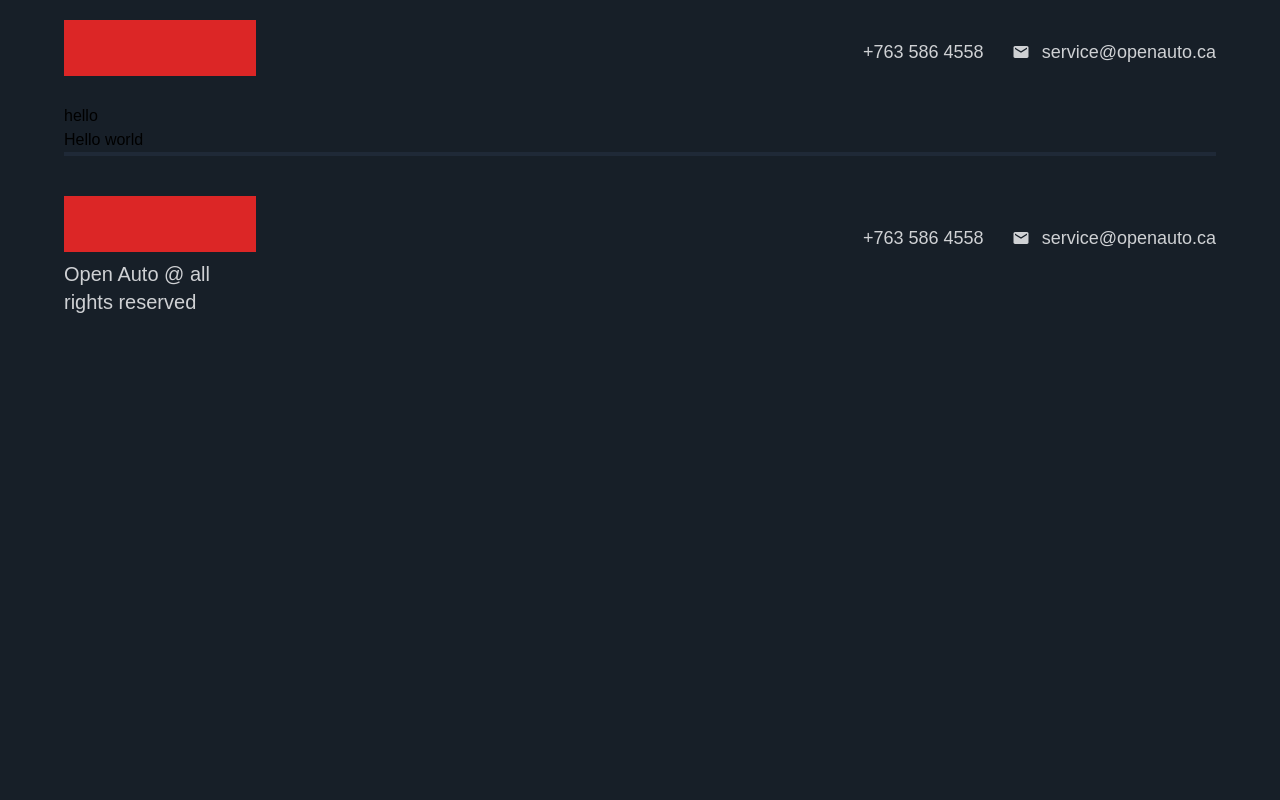
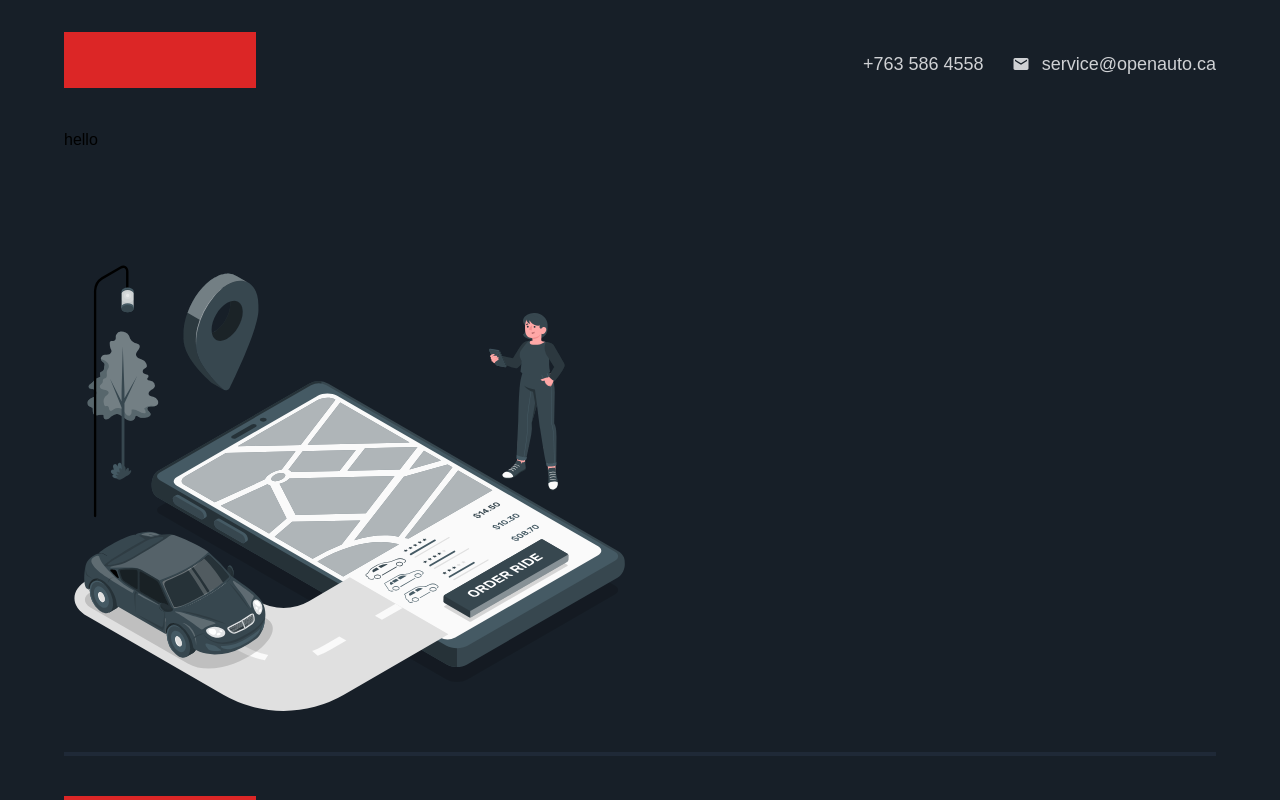
Before and after one commit to AbhiramKrishnaM/openauto-tsk, a React (Vite) app: page / in a window 1280 px wide. Shown: the top 800 px of the page. Built offline with nearby package versions, Linux system fonts and the light colour scheme; some icons are missing.

Commit message:
added asset added for info section

```diff
--- a/src/components/core/Navbar.jsx
+++ b/src/components/core/Navbar.jsx
@@ -2,7 +2,7 @@ import Contact from "@/components/core/Contact";
 
 function Navbar() {
   return (
-    <div className="flex items-center justify-between my-5">
+    <div className="flex items-center justify-between my-8">
       <div id="logo" className="h-14 w-1/6 bg-red-600 mb-2"></div>
 
       <div>
--- a/src/components/core/SocialLinks.jsx
+++ b/src/components/core/SocialLinks.jsx
@@ -11,7 +11,7 @@ function Social() {
 
   const Links = socialLinks.map((link) => {
     return (
-      <a href="/" className="text-xl ">
+      <a href="/" className="text-xl" key={link.id}>
         <Icon icon={link.icon} className="text-light" />
       </a>
     );
--- a/src/components/sections/Info.jsx
+++ b/src/components/sections/Info.jsx
@@ -1,10 +1,17 @@
 import Footer from "../core/Footer";
+import OrderGuy from "@/assets/images/Order-ride.svg";
 
 function Info() {
   return (
     <div>
-      <div>
-        <h1>Hello world</h1>
+      <div className="flex items-center">
+        <div className="w-1/2">
+          <img
+            src={OrderGuy}
+            alt="Guy waiting for a car"
+            className="h-[600px]"
+          />
+        </div>
       </div>
       <Footer />
     </div>
```
Also changed, not shown: src/assets/images/Order-ride.svg (added).
